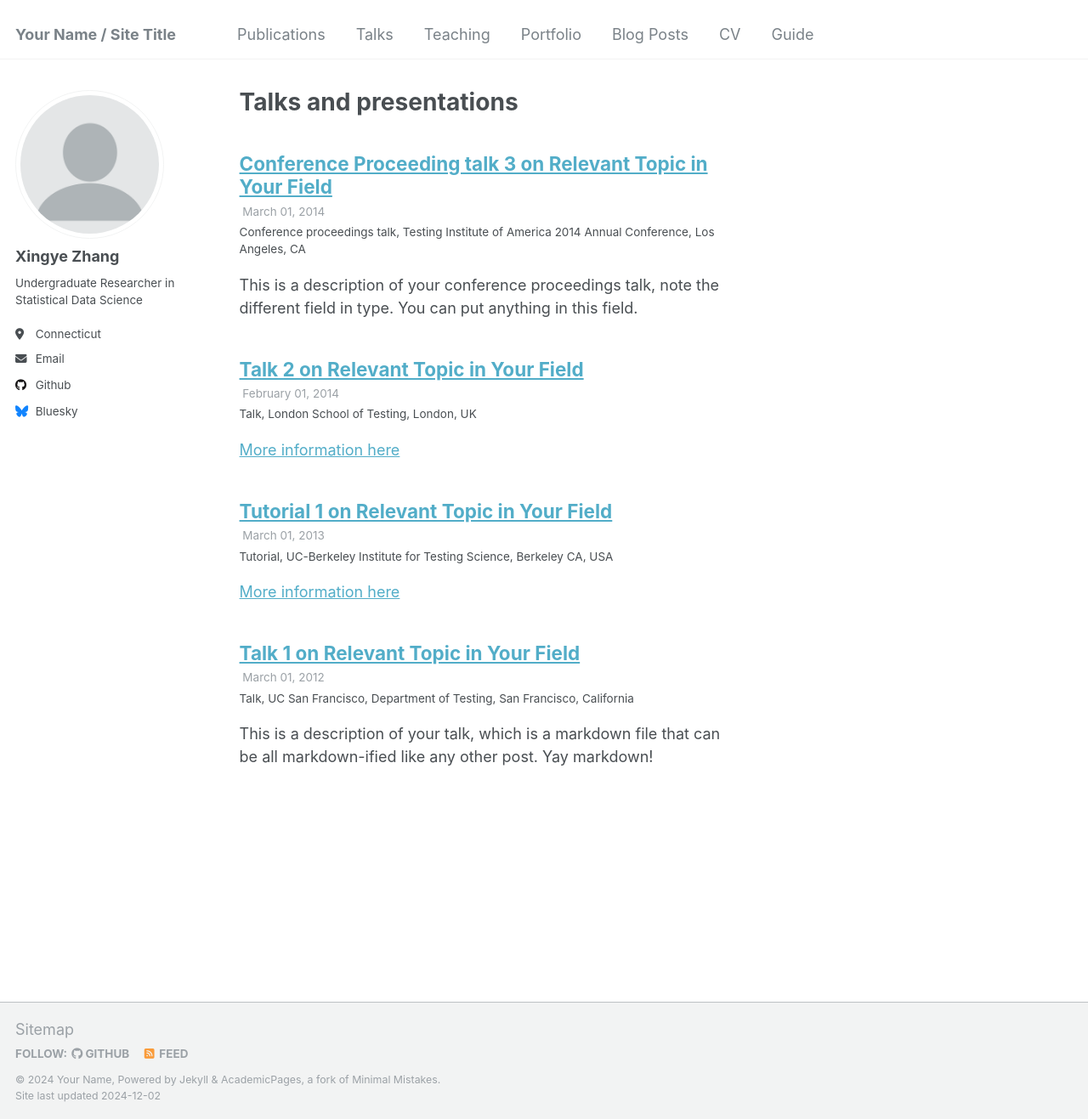
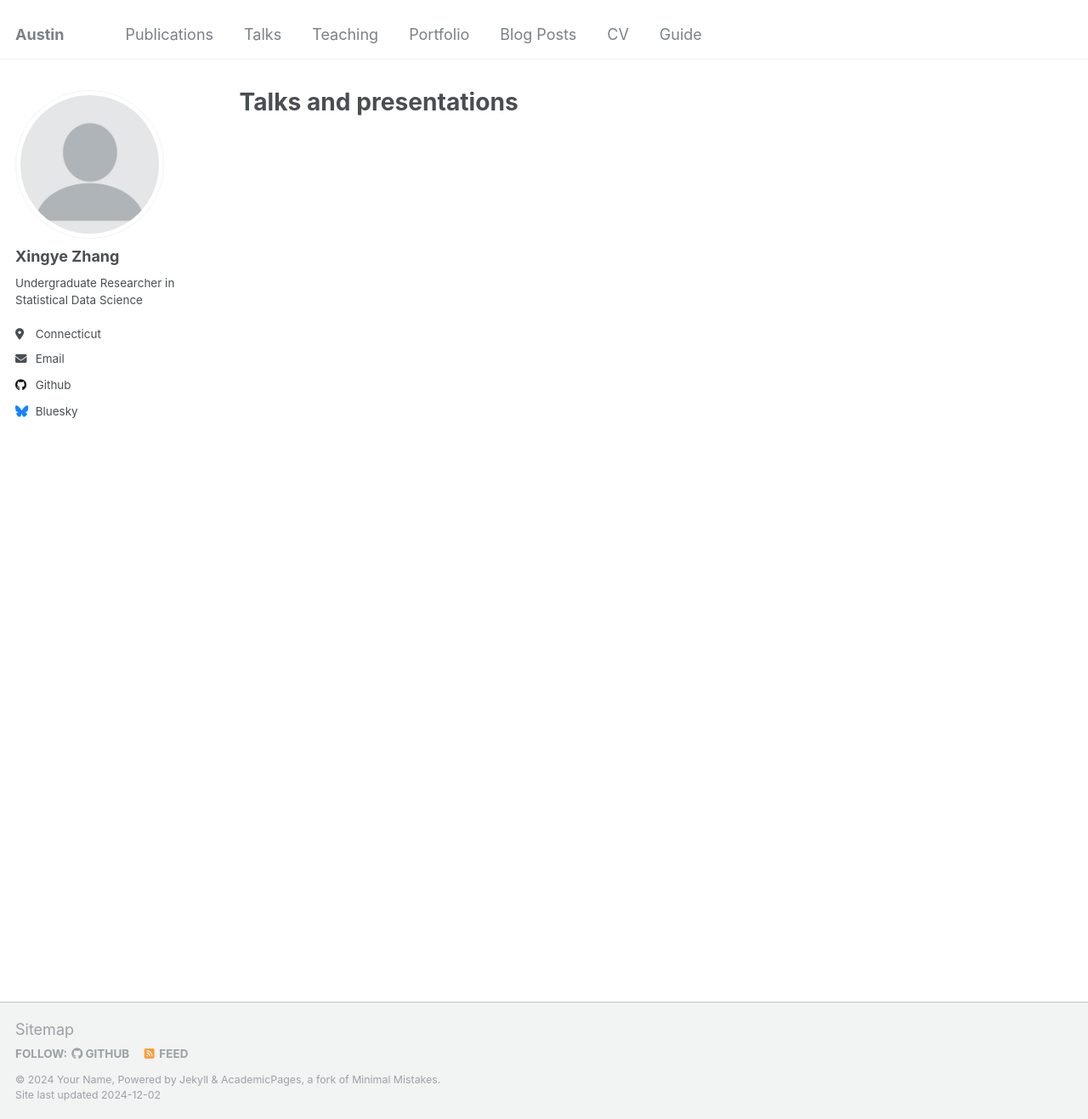
Before and after one commit to az-serein/az-serein.github.io, a Jekyll site: the page built from _pages/talks.html, in a window 1280 px wide and 1317 px high. Shown: the whole window at 85% size. Built offline with Jekyll 4.4.1, drawn with Linux system fonts in a browser that asks for light colours; part of the change alters nothing that is shown.

Commit message:
Update _config.yml

```diff
--- a/_config.yml
+++ b/_config.yml
@@ -8,13 +8,13 @@
 
 # Basic Site Settings
 locale                   : "en-US"
-title                    : "Your Name / Site Title"
+title                    : "Austin"
 title_separator          : "-"
 name                     : &name "Your Name"
 description              : &description "personal description"
-url                      : https://academicpages.github.io # the base hostname & protocol for your site e.g. "https://[your GitHub username].github.io"
+url                      : https://az-serein.github.io # the base hostname & protocol for your site e.g. "https://[your GitHub username].github.io"
 baseurl                  : "" # the subpath of your site, e.g. "/blog"
-repository               : "academicpages/academicpages.github.io"
+repository               : "az-serein/az-serein.github.io"
 
 # Site Author - The following control what appear as part of the author content on the side bar.
 #               If a field is blank the icon and link will not appear, otherwise it will be shown.
@@ -211,19 +211,19 @@ kramdown:
 
 
 # These settings control the types of collections used by the template
-collections:
-  teaching:
-    output: true
-    permalink: /:collection/:path/
-  publications:
-    output: true
-    permalink: /:collection/:path/
-  portfolio:
-    output: true
-    permalink: /:collection/:path/
-  talks:
-    output: true
-    permalink: /:collection/:path/
+# collections:
+#   teaching:
+#     output: true
+#     permalink: /:collection/:path/
+#   publications:
+#     output: true
+#     permalink: /:collection/:path/
+#   portfolio:
+#     output: true
+#     permalink: /:collection/:path/
+#   talks:
+#     output: true
+#     permalink: /:collection/:path/
 
 
 # These settings control how pages and collections are included in the site
```
